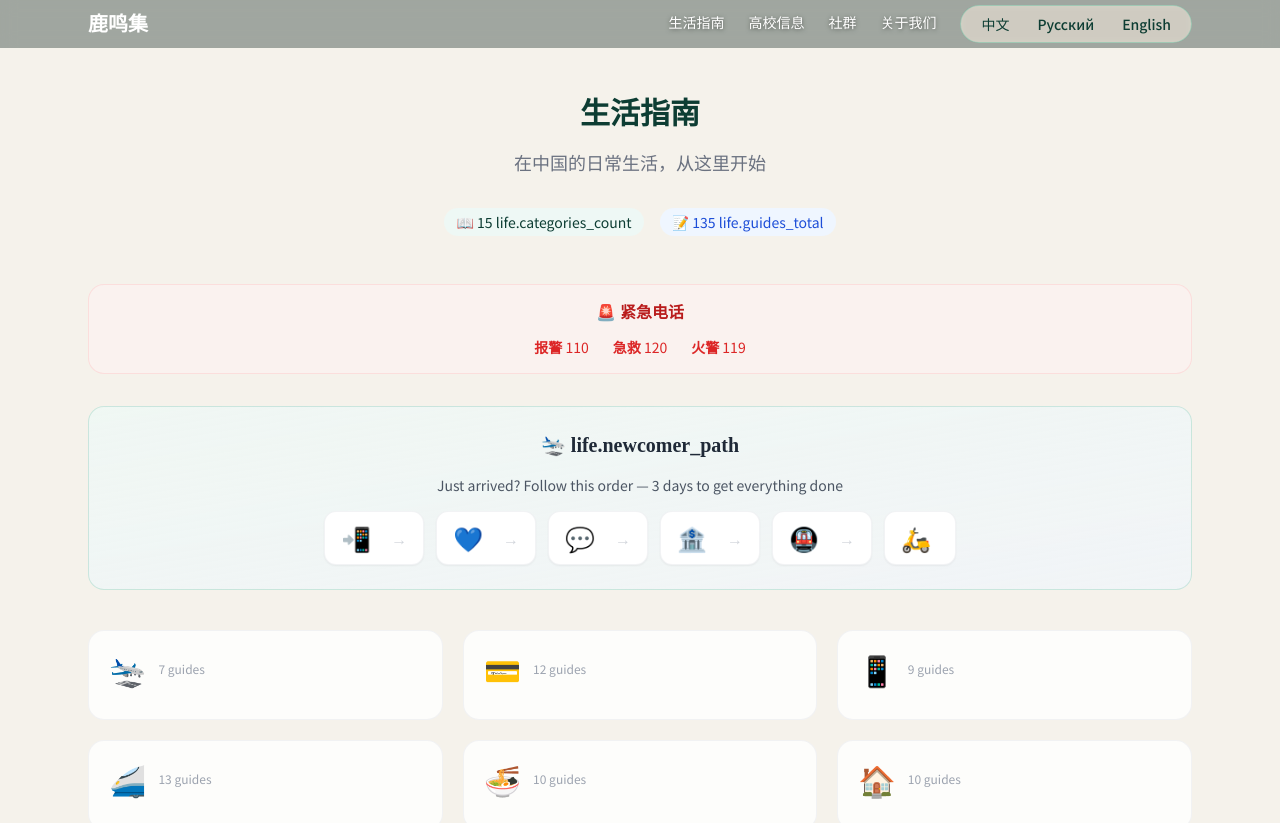
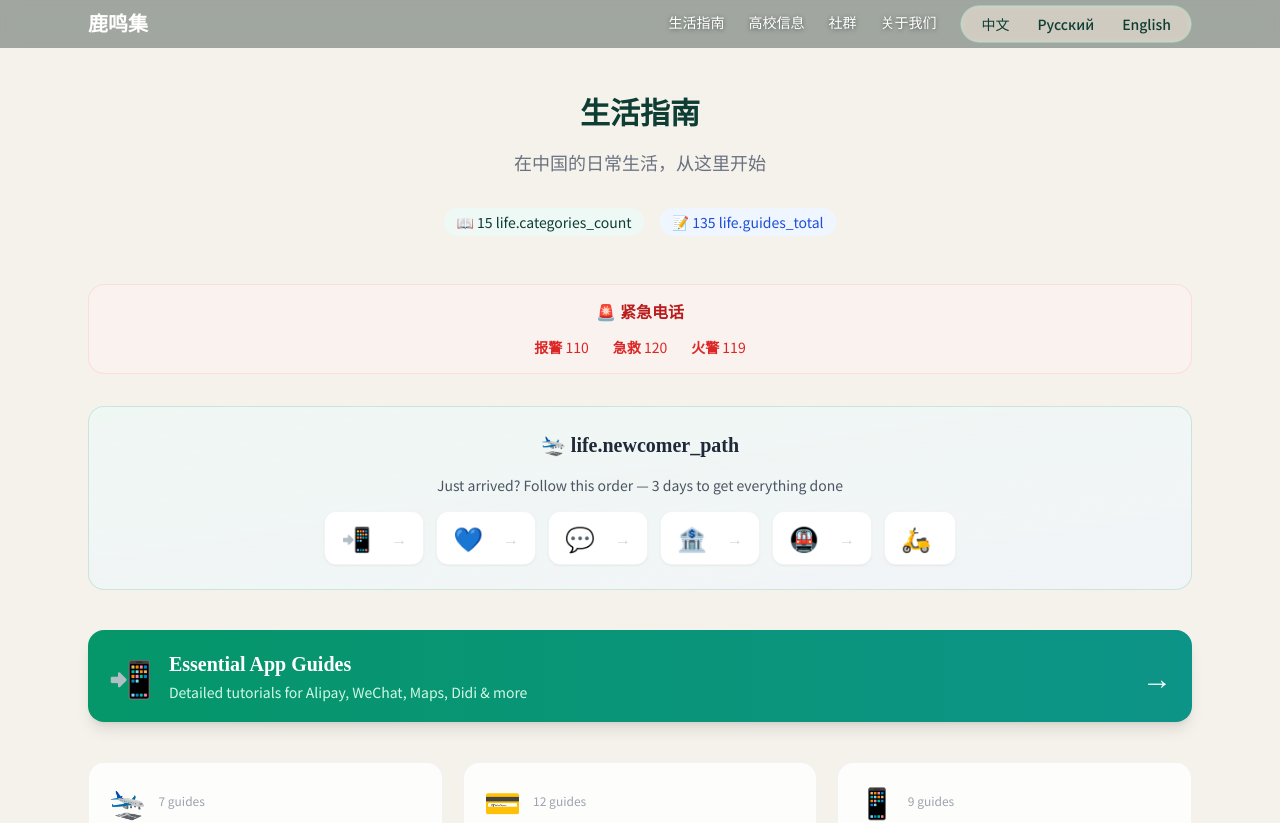
Before and after one commit to hanjinghong626-ctrl/lumingji, a Next.js app: page /1/life in a window 1280 px wide. Shown: the top 823 px of the page. Built offline with nearby package versions, Linux system fonts and the light colour scheme; a web font is replaced by a local one.

Commit message:
feat: 生活主页增加App指南入口（醒目绿色横幅卡片）

```diff
--- a/app/[locale]/life/page.js
+++ b/app/[locale]/life/page.js
@@ -71,6 +71,29 @@ export default function LifeGuidePage() {
         </div>
       </div>
 
+      {/* App指南入口 */}
+      <div className="mb-10">
+        <a
+          href={`/${locale}/life/apps`}
+          className="group flex items-center justify-between p-5 bg-gradient-to-r from-emerald-600 to-teal-600 rounded-2xl shadow-lg hover:shadow-xl transition-all duration-300"
+        >
+          <div className="flex items-center gap-4">
+            <span className="text-4xl">📲</span>
+            <div>
+              <h3 className="text-xl font-wenkai font-bold text-white">
+                {lang === 'zh' ? '核心App使用指南' : lang === 'ru' ? 'Гайды по приложениям' : 'Essential App Guides'}
+              </h3>
+              <p className="text-emerald-100 text-sm mt-1">
+                {lang === 'zh' ? '支付宝、微信、高德、滴滴等7个必备App的详细教程与下载' :
+                 lang === 'ru' ? 'Alipay, WeChat, Карты, Didi и другие — подробные инструкции' :
+                 'Detailed tutorials for Alipay, WeChat, Maps, Didi & more'}
+              </p>
+            </div>
+          </div>
+          <span className="text-white text-3xl group-hover:translate-x-1 transition-transform">→</span>
+        </a>
+      </div>
+
       {/* 15大分类网格 */}
       <div className="grid grid-cols-1 sm:grid-cols-2 lg:grid-cols-3 gap-5">
         {categories.map((cat, idx) => {
```
